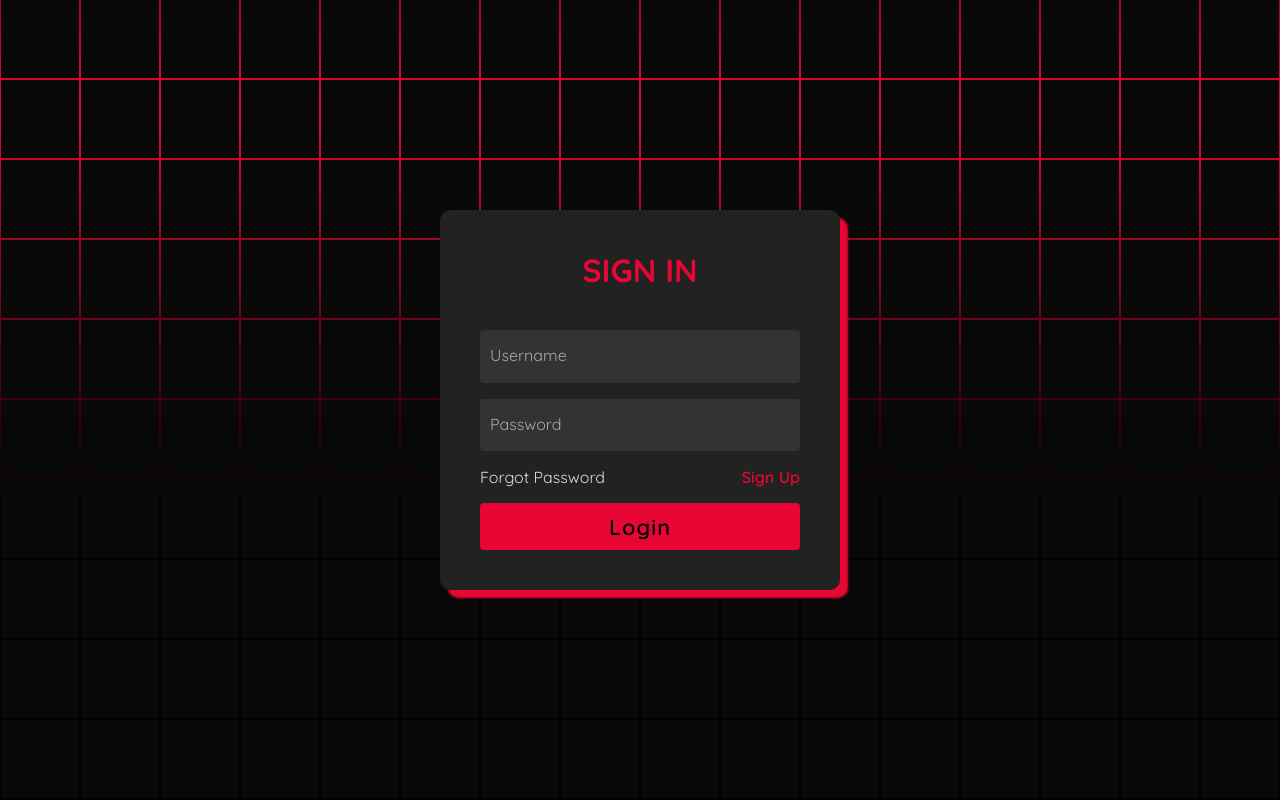
After one commit to aayushsoni4/MovieFusion, a Flask app: template app/templates/forgot_password.html in a window 1280 px wide. The commit adds this page. Run offline with Flask 3, Linux system fonts and the light colour scheme; the template is opened without the code that fills it, so the values that code supplies are empty.

```diff
--- /dev/null
+++ b/app/templates/forgot_password.html
@@ -0,0 +1,55 @@
+<head>
+    <title>Login | MovieFusion</title>
+    <link rel="shortcut icon" href="{{ url_for('static', filename='images/fav-icon.png') }}" />
+    <link rel="stylesheet" href="{{ url_for('static', filename='css/form_style.css') }}" />
+</head>
+
+<body>
+    {% with messages = get_flashed_messages(with_categories=true) %}
+    {% if messages %}
+    {% for category, message in messages %}
+    <div class="alert alert-{{ category }}">
+        {{ message }}
+    </div>
+    {% endfor %}
+    {% endif %}
+    {% endwith %}
+    <section>
+        <section id="container"></section>
+        <div class="signin">
+            <div class="content">
+                <h2>Sign In</h2>
+                <div class="form">
+                    <form action="{{url_for('auth.login')}}" method="post">
+                        <div class="inputBox">
+                            <input type="text" name="username" required> <i>Username</i>
+                        </div>
+                        <div class="inputBox" style="margin-top: 5%;">
+                            <input type="password" name="password" required> <i>Password</i>
+                        </div>
+                        <div class="links" style="margin-top: 5%;"> <a href="#">Forgot Password</a>
+                            <a href="{{url_for('auth.register')}}">Sign Up</a>
+                        </div>
+                        <div class="inputBox" style="margin-top: 5%;">
+                            <input type="submit" value="Login">
+                        </div>
+                    </form>
+                </div>
+            </div>
+        </div>
+    </section>
+    <script>
+        const numberOfSpans = 1000;
+        const container = document.getElementById('container');
+        for (let i = 0; i < numberOfSpans; i++) {
+            const span = document.createElement('span');
+            container.appendChild(span);
+        }
+        setTimeout(function () {
+            const alertElement = document.querySelector('.alert');
+            if (alertElement) {
+                alertElement.classList.add('hide');
+            }
+        }, 5000);
+    </script>
+</body>
--- a/app/templates/movie.html
+++ b/app/templates/movie.html
@@ -68,7 +68,8 @@
                     </div>
 
                     <div class="more-about-movie" style="margin-top: 20px; padding-left:10px">
-                        {% set movie_id = movie['id'], stars = user_rating %}
+                        {% set movie_id = movie['id']%}
+                        {% set user_rating = rating %}
                         {% include 'rating.html' with context %}
                     </div>
                 </div>
--- a/app/templates/rating.html
+++ b/app/templates/rating.html
@@ -32,10 +32,12 @@
 </style>
 
 <body>
-    <div class="rating-container" data-movie-id="{{ movie_id }}">
+    <div class="rating-container" data-movie-id="{{ movie_id }}" data-rating="{{ user_rating }}">
         <div class="rating-stars">
             {% for i in range(1, 6) %}
-            <input type="radio" id="star{{ 6-i }}" name="rating" value="{{ 6-i }}">
+            <input type="radio" id="star{{ 6-i }}" name="rating" value="{{ 6-i }}" {% if user_rating and 6-user_rating>=
+            i
+            %} checked {% endif %}>
             <label for="star{{ 6-i }}" title="{{ 6-i }} star{{ 's' if i > 1 else '' }}"></label>
             {% endfor %}
         </div>
```
Also changed, not shown: app/routes/movie.py (+11 -3 lines), movies.db.
